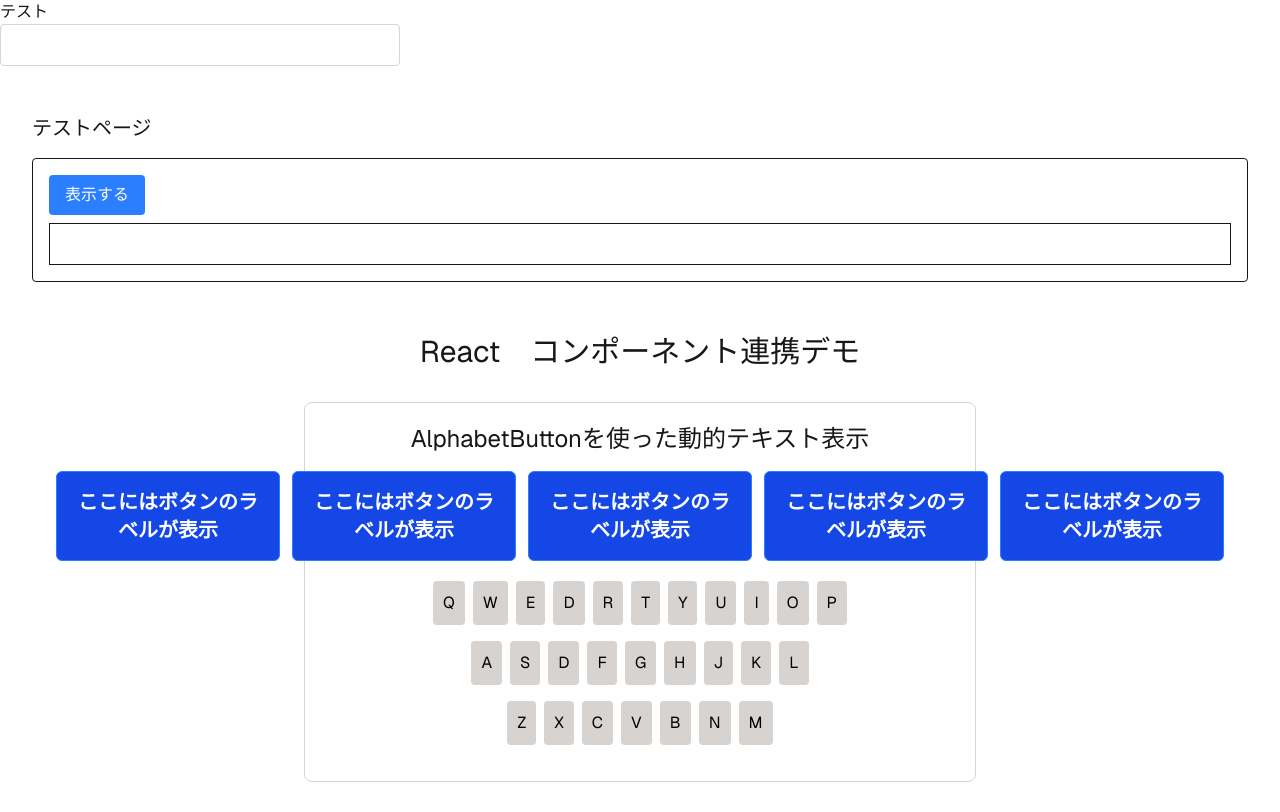
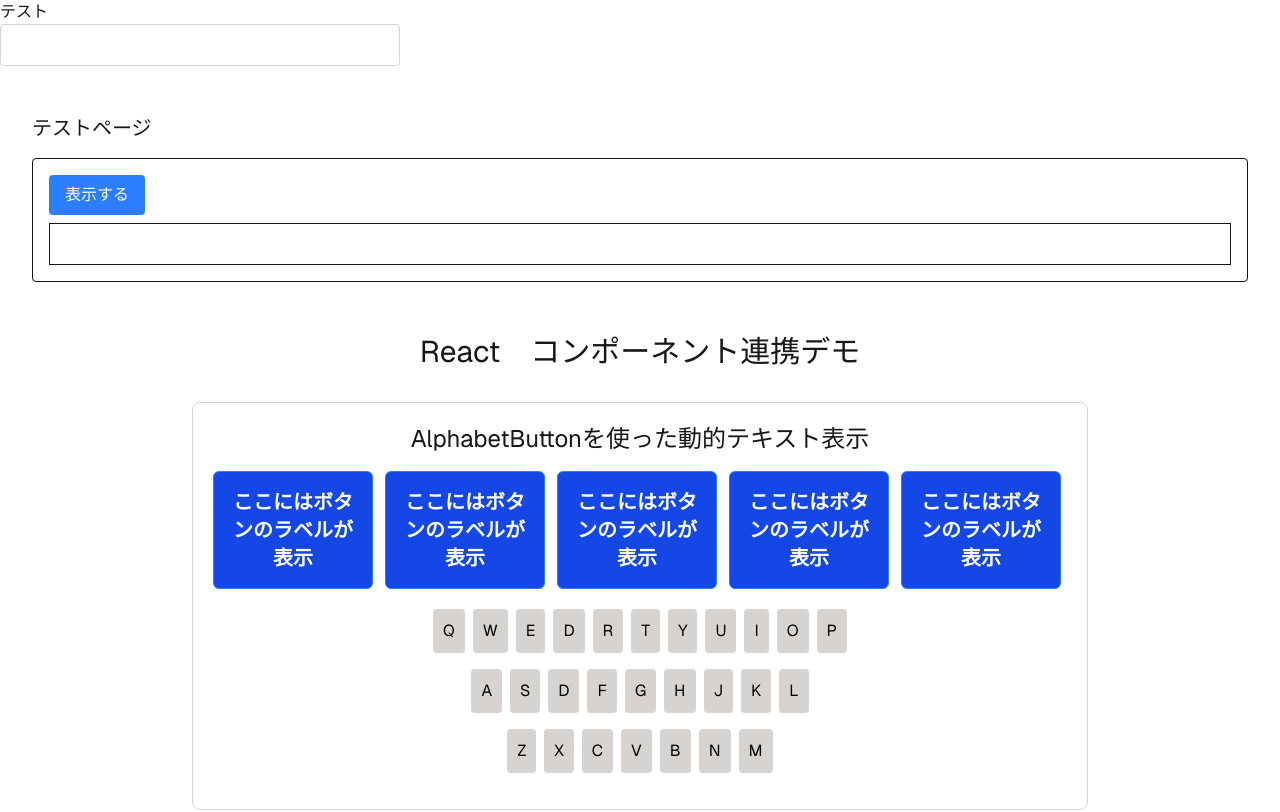
Before and after one commit to taminororo/wordle, a Next.js app: page / in a window 1280 px wide. Shown: the top 812 px of the page. Built offline with nearby package versions, Linux system fonts and the light colour scheme.

Commit message:
[fix]Tailwindで白枠を4xlにしたり、テキストボックスを32に変更して白枠のうちにテキストボックスが横一列になるように修正

```diff
--- a/components/DynamicTextButtons.tsx
+++ b/components/DynamicTextButtons.tsx
@@ -38,14 +38,14 @@ export default function DynamicTextButtons() {
     };
 
     return (
-        <div className="p-5 border border-gray-300 rounded-lg max-w-2xl mx-auto text-center my-5">
+        <div className="p-5 border border-gray-300 rounded-lg max-w-4xl mx-auto text-center my-5">
             <h2 className="text-2xl font-bond mb-4">
                 AlphabetButtonを使った動的テキスト表示
             </h2>
 
             {/* 複数のテキストボックス表示エリア　*/}
-            <div className="flex justify-center">
-                <div className="grid grid-flow-col auto-cols-max gap-3 mb-5">
+            {/* <div className="flex justify-center"> */}
+                <div className="grid grid-flow-col auto-cols-max gap-3 mb-5 mx-auto max-w-full">
                 {displayedTexts.map((text, index) => (
                     <div
                         key={index} // Reactのリストレンダリングにはkeyが必要
@@ -53,7 +53,7 @@ export default function DynamicTextButtons() {
                             border border-blue-500 p-4 min-h-20 bg-blue-700 text-white
                             rounded-md flex items-center justify-center text-xl font-bold
                             break-words
-                            w-40 sm:w-48 md:w-56 {/* 各テキストボックスの幅を固定または制限 */}
+                            w-32 sm:w-36 md:w-40 {/* 各テキストボックスの幅を固定または制限 */}
                             flex-shrink-0 {/* テキストボックスが縮むのを防ぐ - Gridでも使えますが、必要に応じて削除 */}
                         "
                         // Gridのgapでマージンは管理されるため、個別のスタイルは不要
@@ -63,7 +63,7 @@ export default function DynamicTextButtons() {
                     </div>
                 ))}
                 </div>
-            </div>
+            {/* </div> */}
 
 
 
```
